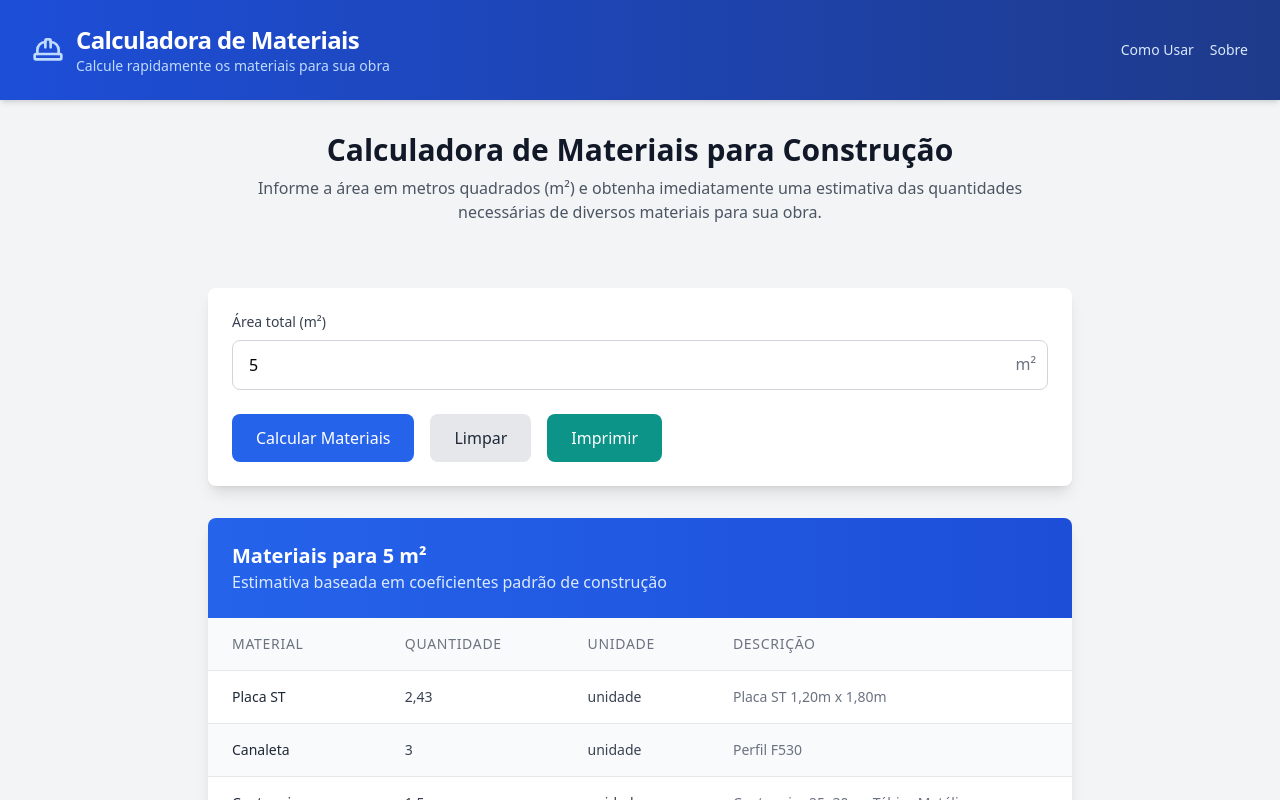
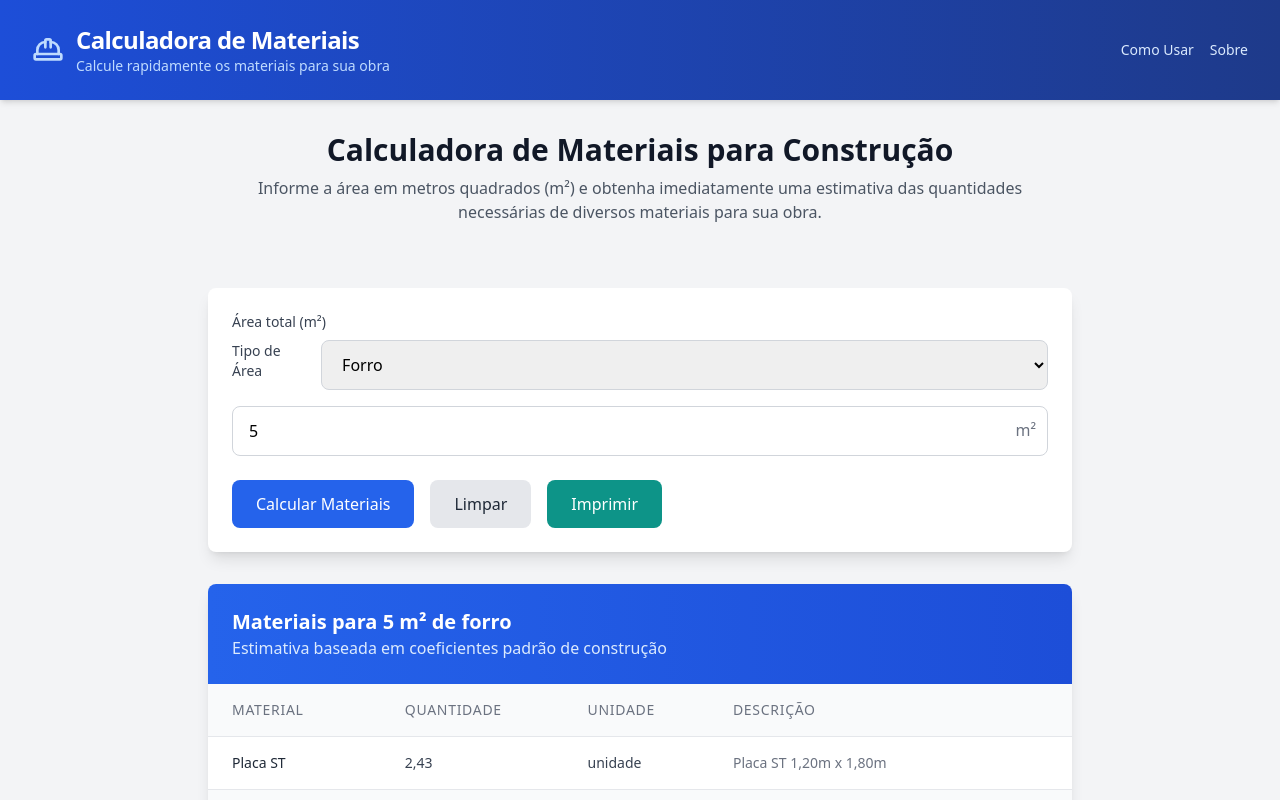
Before and after one commit to rudr1gu/calculadora_drywall, a React (Vite) app: page / in a window 1280 px wide. Both pictures are taken after typing "5" into the empty fields and a click on the button "Calcular Materiais". Shown: the top 800 px of the page. Built offline with nearby package versions, Linux system fonts and the light colour scheme.

Commit message:
:recycle: Enhance Calculator component: add area type selection and update material calculations

```diff
--- a/src/components/Calculator.tsx
+++ b/src/components/Calculator.tsx
@@ -3,14 +3,17 @@ import { calculateMaterials } from '../utils/calculations';
 import MaterialsTable from './MaterialsTable';
 import { Material, CalculationResult } from '../types';
 import { forroMaterials } from '../utils/forroMaterials';
+import { paredeMaterials } from '../utils/paredeMaterials';
+import { contraParedeMaterials } from '../utils/contraParedeMaterials';
 
 
 const Calculator: React.FC = () => {
   const [area, setArea] = useState<string>('');
+  const [tipoArea, setTipoArea] = useState<'forro' | 'parede' | 'contraParede'>('forro');
   const [results, setResults] = useState<CalculationResult | null>(null);
   const [isCalculating, setIsCalculating] = useState<boolean>(false);
   const [error, setError] = useState<string>('');
-  const [materials, setMaterials] = useState<Material[]>(forroMaterials);
+
 
   const handleCalculate = (e: React.FormEvent) => {
     e.preventDefault();
@@ -27,10 +30,21 @@ const Calculator: React.FC = () => {
     setIsCalculating(true);
 
     setTimeout(() => {
-      const calculationResults = calculateMaterials(areaValue, materials);
+      const calculationResults = calculateMaterials(areaValue, getMaterialsByType(tipoArea));
       setResults(calculationResults);
       setIsCalculating(false);
     }, 600);
+  };
+
+  const getMaterialsByType = (tipo: string): Material[] => {
+    switch (tipo) {
+      case 'parede':
+        return paredeMaterials;
+      case 'contraParede':
+        return contraParedeMaterials;
+      default:
+        return forroMaterials;
+    }
   };
 
   const handleReset = () => {
@@ -44,7 +58,7 @@ const Calculator: React.FC = () => {
   };
 
   return (
-    <div className="max-w-4xl mx-auto px-4 py-8 print:py-2">
+    <section className="max-w-4xl mx-auto px-4 py-8 print:py-2">
       <div className="bg-white rounded-lg shadow-lg p-6 mb-8 print:shadow-none">
         <form onSubmit={handleCalculate} className="space-y-6">
           <div>
@@ -54,6 +68,19 @@ const Calculator: React.FC = () => {
             >
               Área total (m²)
             </label>
+            <div className="flex items-center space-x-4 mb-4">
+              <label className="block text-gray-700 text-sm font-medium mb-2">Tipo de Área</label>
+              <select
+                value={tipoArea}
+                onChange={(e) => setTipoArea(e.target.value as 'forro' | 'parede' | 'contraParede')}
+                className="w-full px-4 py-3 border border-gray-300 rounded-lg"
+              >
+                <option value="forro">Forro</option>
+                <option value="parede">Parede</option>
+                <option value="contraParede">Contra Parede</option>
+              </select>
+            </div>
+
             <div className="relative">
               <input
                 id="area"
@@ -63,9 +90,8 @@ const Calculator: React.FC = () => {
                 value={area}
                 onChange={e => setArea(e.target.value)}
                 placeholder="Ex: 100"
-                className={`w-full px-4 py-3 border rounded-lg focus:ring-2 focus:outline-none transition-colors duration-200 ${
-                  error ? 'border-red-500 focus:ring-red-200' : 'border-gray-300 focus:ring-blue-100 focus:border-blue-500'
-                }`}
+                className={`w-full px-4 py-3 border rounded-lg focus:ring-2 focus:outline-none transition-colors duration-200 ${error ? 'border-red-500 focus:ring-red-200' : 'border-gray-300 focus:ring-blue-100 focus:border-blue-500'
+                  }`}
               />
               <span className="absolute right-3 top-3 text-gray-500">m²</span>
             </div>
@@ -111,8 +137,8 @@ const Calculator: React.FC = () => {
         </form>
       </div>
 
-      {results && <MaterialsTable results={results} />}
-    </div>
+      {results && <MaterialsTable results={results} material={tipoArea} />}
+    </section>
   );
 };
 
--- a/src/components/MaterialsTable.tsx
+++ b/src/components/MaterialsTable.tsx
@@ -3,9 +3,10 @@ import { CalculationResult } from '../types';
 
 interface MaterialsTableProps {
   results: CalculationResult;
+  material: string;
 }
 
-const MaterialsTable: React.FC<MaterialsTableProps> = ({ results }) => {
+const MaterialsTable: React.FC<MaterialsTableProps> = ({ results, material }) => {
   if (!results || !results.materials || results.materials.length === 0) {
     return null;
   }
@@ -14,7 +15,7 @@ const MaterialsTable: React.FC<MaterialsTableProps> = ({ results }) => {
     <div className="bg-white rounded-lg shadow-lg overflow-hidden animate-fade-in print:shadow-none">
       <div className="p-6 bg-gradient-to-r from-blue-600 to-blue-700 print:bg-blue-600">
         <h2 className="text-xl font-bold text-white">
-          Materiais para {results.totalArea} m²
+          Materiais para {results.totalArea} m² de {material}
         </h2>
         <p className="text-blue-100">
           Estimativa baseada em coeficientes padrão de construção
--- a/src/utils/calculations.ts
+++ b/src/utils/calculations.ts
@@ -1,14 +1,4 @@
 import { Material, CalculationResult } from '../types';
-import { contraParedeMaterials } from './contraParedeMaterials';
-import { forroMaterials } from './forroMaterials';
-import { paredeMaterials } from './paredeMaterials';
-
-export const allMaterials = [
-  forroMaterials,
-  paredeMaterials,
-  contraParedeMaterials
-];
-
 
 export const calculateMaterials = (
   area: number,
```
